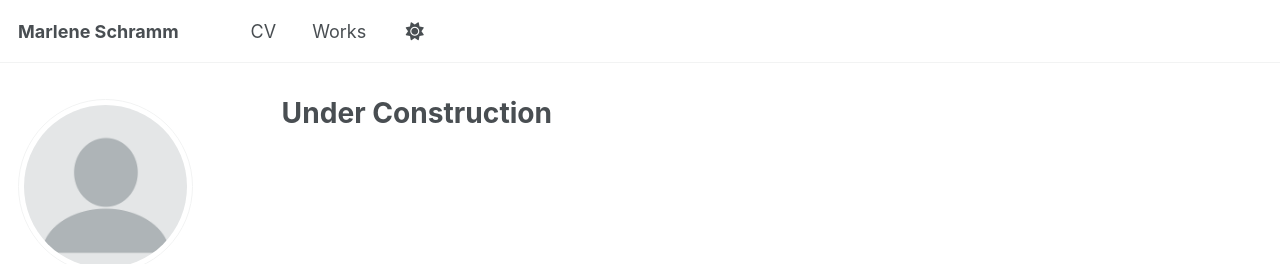
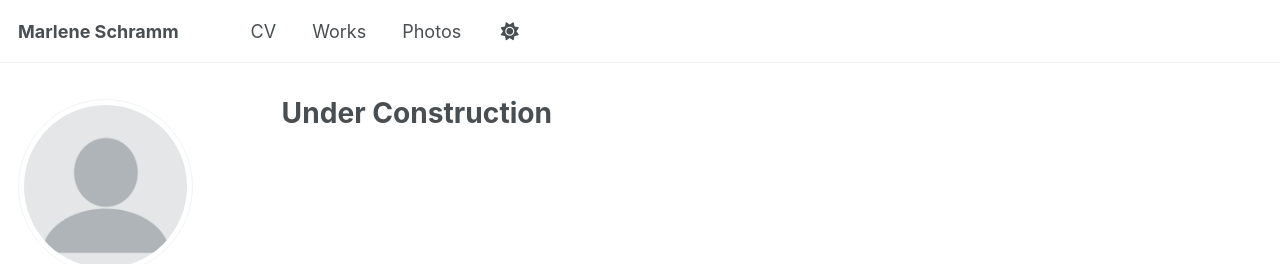
Before and after one commit to marlene-schramm/marlene-schramm.github.io, a Jekyll site: the page built from _pages/about.md, in a window 1280 px wide. Shown: the top 264 px of the page. Built offline with Jekyll 4.4.1, drawn with Linux system fonts in a browser that asks for light colours; some web fonts are replaced; a script bundle is joined from its source files by our own code; library files that are not in the unit come from our copies.

Commit message:
Add 'Photos' section to navigation

```diff
--- a/_data/navigation.yml
+++ b/_data/navigation.yml
@@ -14,5 +14,8 @@ main:
   - title: "Works"
     url: /works/
 
+  - title: "Photos"
+    url: /photos/
+
   # - title: "CV"
   #   url: /cv-json/
```
